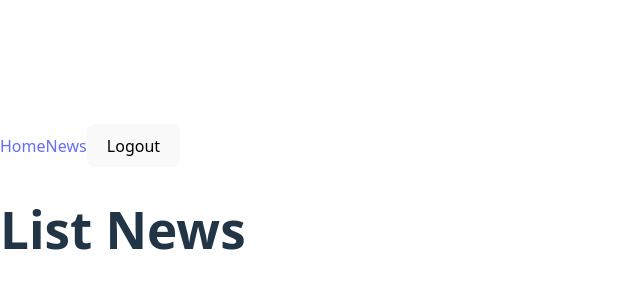
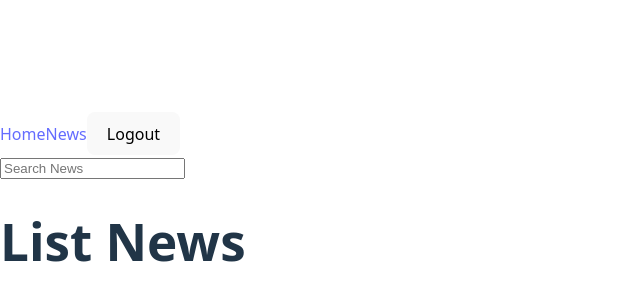
Before and after one commit to anglczbla/news-app-react, a React (Vite) app: page /news in a window 1280 px wide. Shown: the part 192-492 px from the top of the page, without its empty margins (0-640 px from the left). Built offline with nearby package versions, Linux system fonts and the light colour scheme.

Commit message:
search feature

```diff
--- a/src/components/News.jsx
+++ b/src/components/News.jsx
@@ -1,4 +1,5 @@
 import { useContext, useEffect, useState } from "react";
+import { useSearchParams } from "react-router-dom";
 import { AuthContext } from "../context/AuthContext";
 
 const News = () => {
@@ -11,7 +12,22 @@ const News = () => {
 
   const [news, setNews] = useState([]);
   const [favNews, setFavNews] = useState([]);
+  const [search, setSearch] = useSearchParams();
+
+  const searching = search.get("q") || "";
+
+  const handleSearch = (e) => {
+    setSearch({
+      q: e.target.value,
+    });
+  };
   console.log("isi news", news);
+
+  const filterNews = searching
+    ? news.filter((findNews) =>
+        findNews.title.toLowerCase().includes(searching.toLowerCase())
+      )
+    : news;
 
   const [editNews, setEditNews] = useState({
     id: "",
@@ -25,6 +41,13 @@ const News = () => {
     if (dataNews) {
       const data = JSON.parse(dataNews);
       setNews(Array.isArray(data) ? data : []);
+    }
+
+    // Load favNews dari localStorage
+    const dataFavNews = localStorage.getItem("favnews");
+    if (dataFavNews) {
+      const data = JSON.parse(dataFavNews);
+      setFavNews(Array.isArray(data) ? data : []);
     }
   }, []);
 
@@ -126,7 +149,15 @@ const News = () => {
           </form>
 
           <h1>List News</h1>
-          {news.map((item, index) => (
+          <input
+            type="text"
+            name="search"
+            value={searching}
+            onChange={handleSearch}
+            placeholder="Search News"
+          />
+          <h1>Hasil Search ({filterNews.length} results)</h1>
+          {filterNews.map((item, index) => (
             <div key={item.id}>
               <ul>
                 <li>ID: {item.id}</li>
@@ -173,8 +204,15 @@ const News = () => {
         </div>
       ) : (
         <div>
+          <input
+            type="text"
+            name="search"
+            value={searching}
+            onChange={handleSearch}
+            placeholder="Search News"
+          />
           <h1>List News</h1>
-          {news.map((item, index) => (
+          {filterNews.map((item, index) => (
             <div key={item.id}>
               <ul>
                 <li>ID: {item.id}</li>
```
